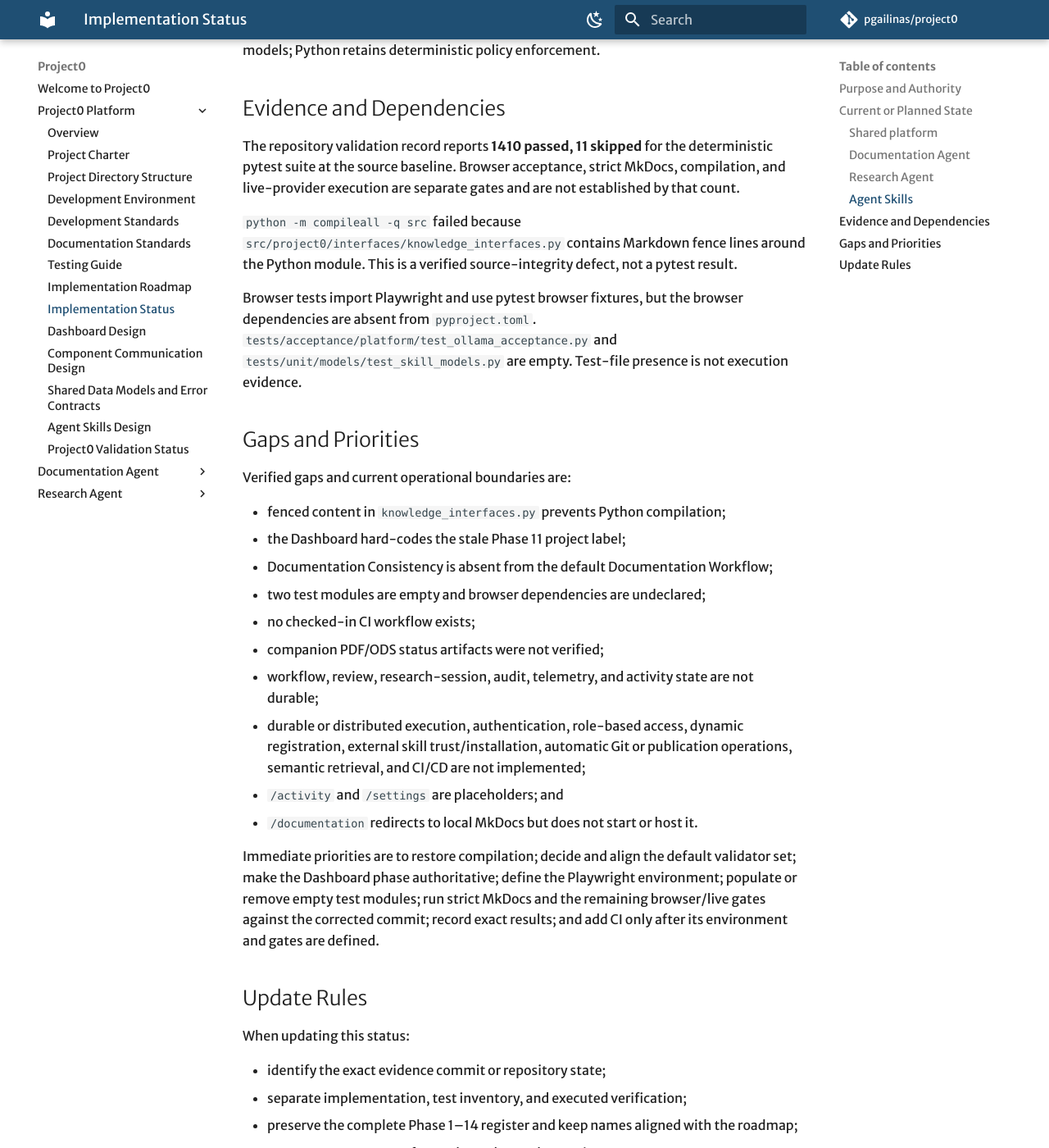
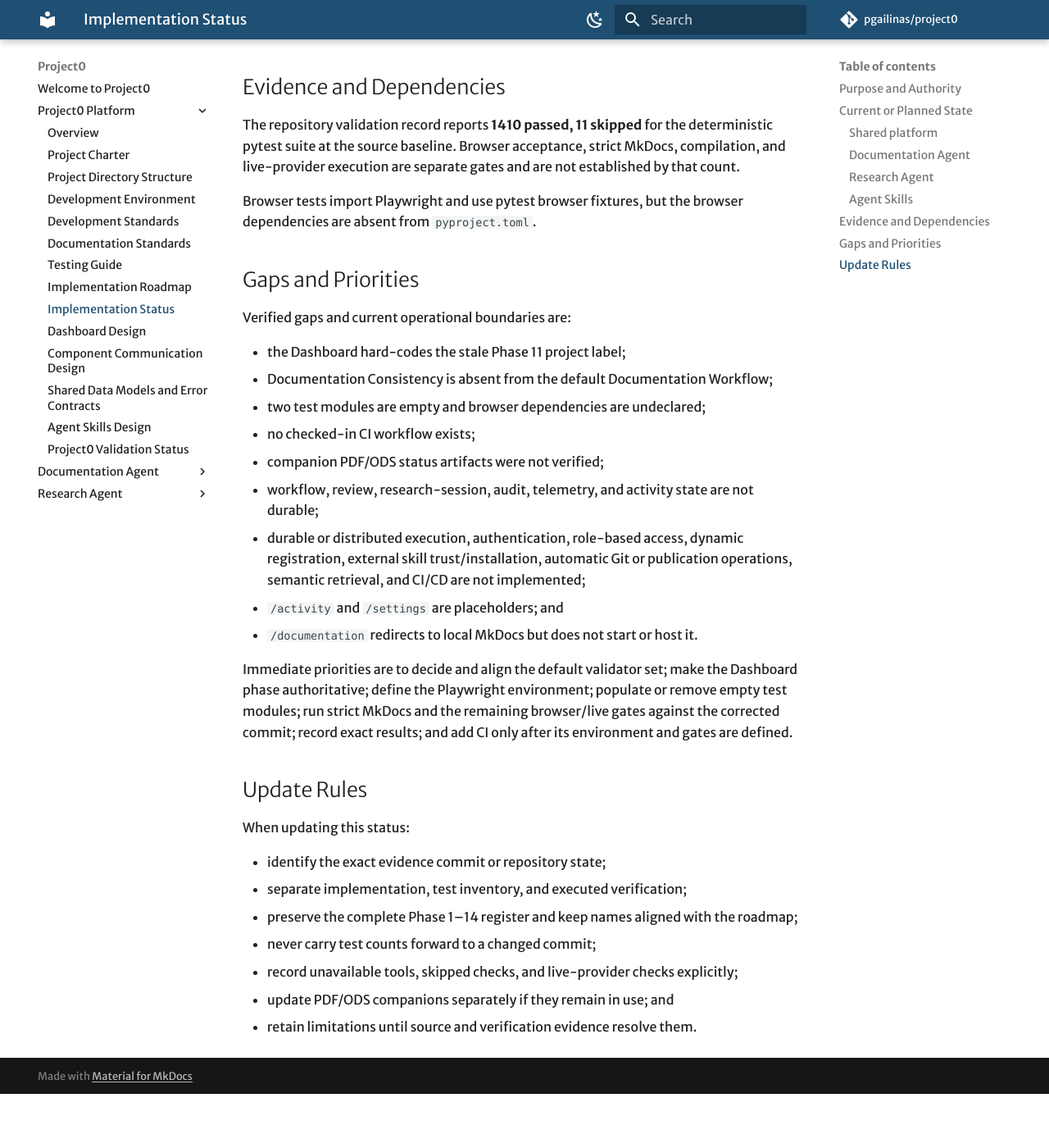
Before and after one commit to pgailinas/project0, an MkDocs documentation site: the page built from docs/platform/Implementation_Status.md, in a window 1280 px wide and 1400 px high, scrolled down 3246 px. Shown: the whole window at 82% size. Built offline with MkDocs 1.6.1 and Material for MkDocs 9.7.7, drawn with Linux system fonts in a browser that asks for light colours; some web fonts are replaced; comment, search, counter and statistics services are not loaded; after the commit the page ends 4580 px from its top, so only the background shows below that; some of the changed text lies outside the part shown.

Commit message:
Doc clean up

```diff
--- a/docs/platform/Implementation_Status.md
+++ b/docs/platform/Implementation_Status.md
@@ -33,8 +33,6 @@ the platform display record reports the Dashboard's current test text.
 **Latest named roadmap phase:** Phase 14 — Project0 Agent Skills Foundation
 **Implementation state:** Source corresponding to Phases 1–14 is present
 **Repository-wide verification state:** Deterministic pytest passed; other gates remain incomplete
-**Known blocking integrity issue:** Python compilation fails in
-`knowledge_interfaces.py`
 
 The complete phase register below presents Phases 1–14 in roadmap order,
 including Phase 12 — Documentation Agent Enhancement. Current defects and
@@ -124,22 +122,12 @@ deterministic pytest suite at the source baseline. Browser acceptance, strict
 MkDocs, compilation, and live-provider execution are separate gates and are not
 established by that count.
 
-`python -m compileall -q src` failed because
-`src/project0/interfaces/knowledge_interfaces.py` contains Markdown fence lines
-around the Python module. This is a verified source-integrity defect, not a
-pytest result.
-
-Browser tests import Playwright and use pytest browser fixtures, but the browser
-dependencies are absent from `pyproject.toml`.
-`tests/acceptance/platform/test_ollama_acceptance.py` and
-`tests/unit/models/test_skill_models.py` are empty. Test-file presence is not
-execution evidence.
+Browser tests import Playwright and use pytest browser fixtures, but the browser dependencies are absent from `pyproject.toml`.
 
 ## Gaps and Priorities
 
 Verified gaps and current operational boundaries are:
 
-- fenced content in `knowledge_interfaces.py` prevents Python compilation;
 - the Dashboard hard-codes the stale Phase 11 project label;
 - Documentation Consistency is absent from the default Documentation Workflow;
 - two test modules are empty and browser dependencies are undeclared;
@@ -153,11 +141,11 @@ Verified gaps and current operational boundaries are:
 - `/activity` and `/settings` are placeholders; and
 - `/documentation` redirects to local MkDocs but does not start or host it.
 
-Immediate priorities are to restore compilation; decide and align the default
-validator set; make the Dashboard phase authoritative; define the Playwright
-environment; populate or remove empty test modules; run strict MkDocs and the
-remaining browser/live gates against the corrected commit; record exact results;
-and add CI only after its environment and gates are defined.
+Immediate priorities are to decide and align the default validator set; make
+the Dashboard phase authoritative; define the Playwright environment; populate
+or remove empty test modules; run strict MkDocs and the remaining browser/live
+gates against the corrected commit; record exact results; and add CI only after
+its environment and gates are defined.
 
 ## Update Rules
 
```
Also changed, not shown: other parts of docs/platform/Implementation_Status.md (+1 -1 lines), README.md (+23 -2 lines), TEST_COMMANDS.md (+1 -1 lines), 1 other file.
